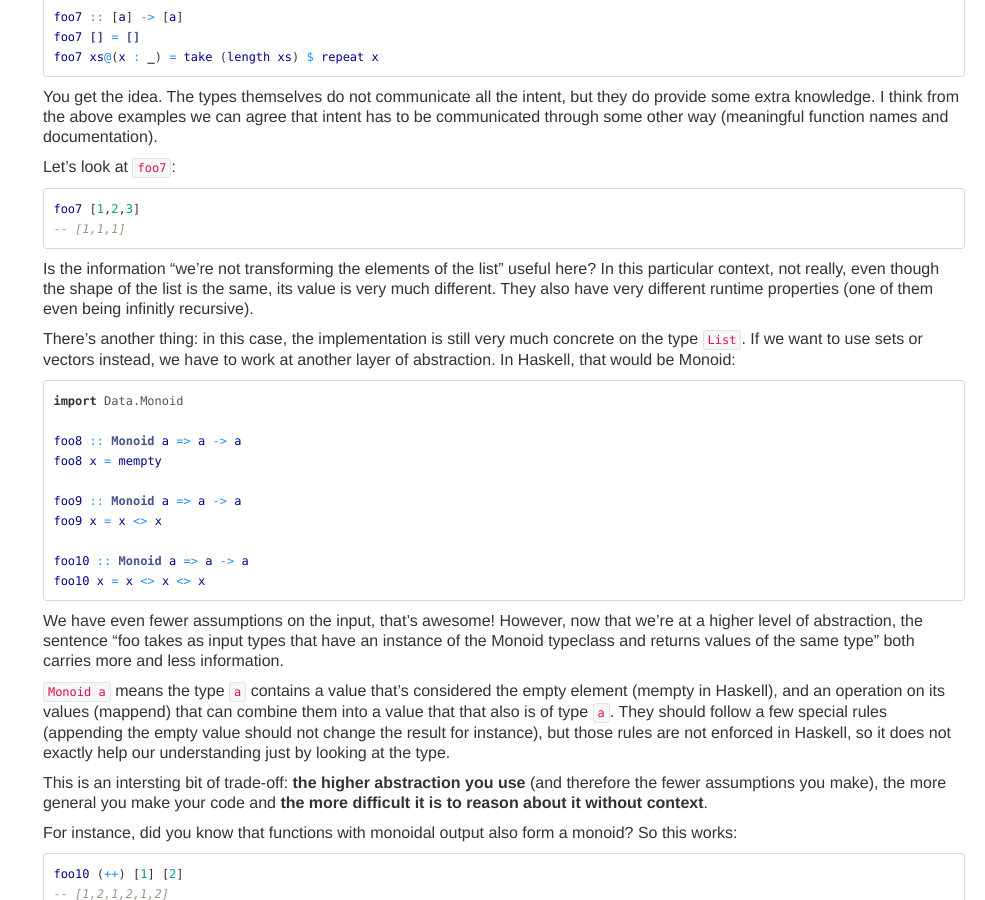
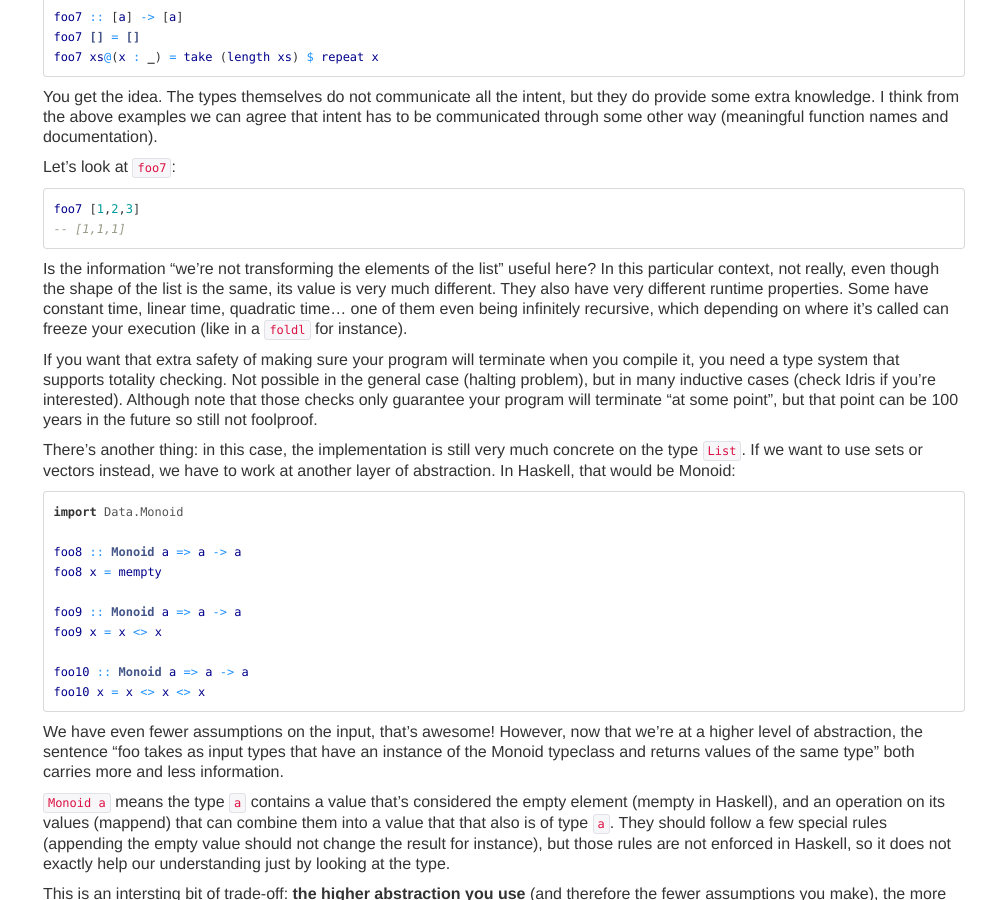
Before and after one commit to ReifyAB/reify.se, a Jekyll site: the page built from _posts/programming/2017-10-29-on-types-and-intent.md, in a window 1280 px wide and 900 px high, scrolled down 1104 px. Shown: the whole window, without its empty margins (295-1280 px from the left). Built offline with Jekyll 4.4.1, drawn with Linux system fonts in a browser that asks for light colours; comment, search, counter and statistics services are not loaded.

Commit message:
Added note on totality checking

```diff
--- a/_posts/programming/2017-10-29-on-types-and-intent.md
+++ b/_posts/programming/2017-10-29-on-types-and-intent.md
@@ -85,8 +85,18 @@ foo7 [1,2,3]
 Is the information "we're not transforming the elements of the list"
 useful here? In this particular context, not really, even though the
 shape of the list is the same, its value is very much different. They
-also have very different runtime properties (one of them even being
-infinitly recursive).
+also have very different runtime properties. Some have constant time,
+linear time, quadratic time... one of them even being infinitely
+recursive, which depending on where it's called can freeze your
+execution (like in a `foldl` for instance).
+
+If you want that extra safety of making sure your program will
+terminate when you compile it, you need a type system that supports
+totality checking. Not possible in the general case (halting problem),
+but in many inductive cases (check Idris if you're
+interested). Although note that those checks only guarantee your
+program will terminate "at some point", but that point can be 100
+years in the future so still not foolproof.
 
 There's another thing: in this case, the implementation is still
 very much concrete on the type `List`. If we want to use sets or
```
